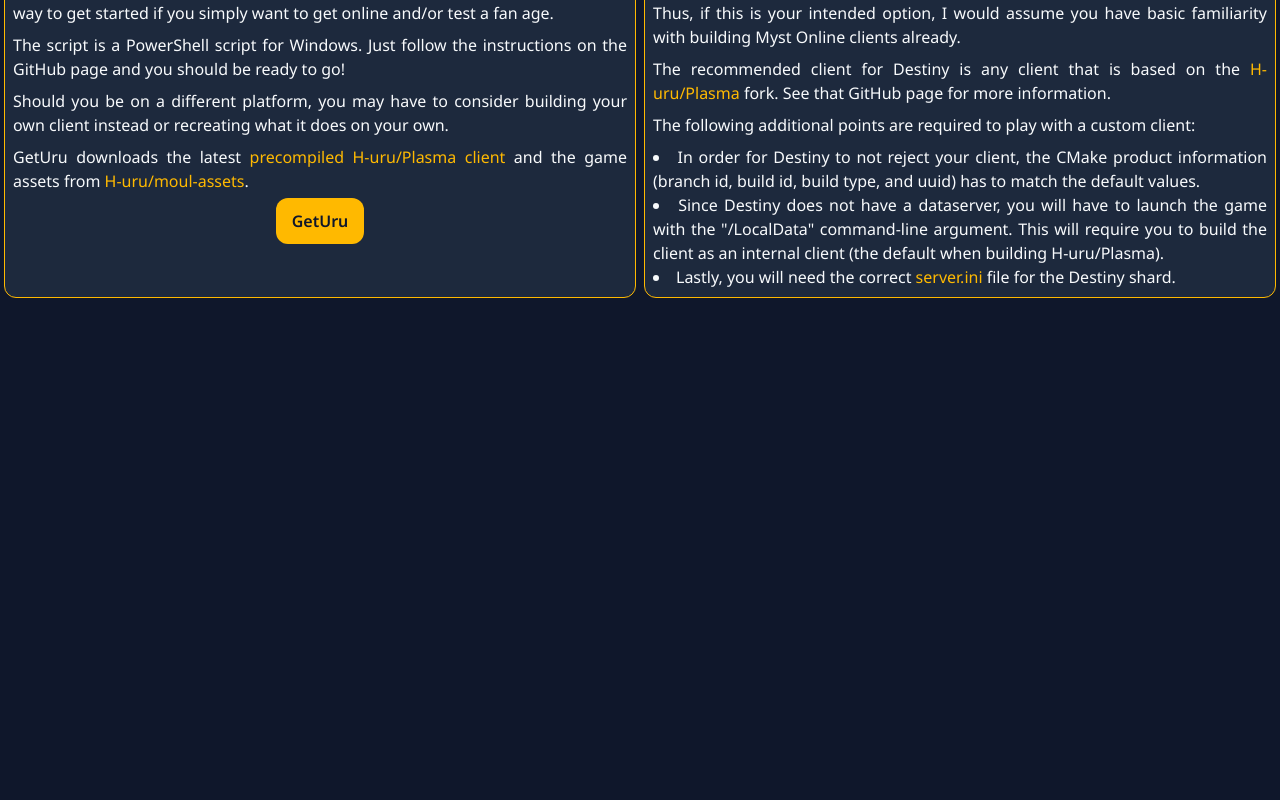
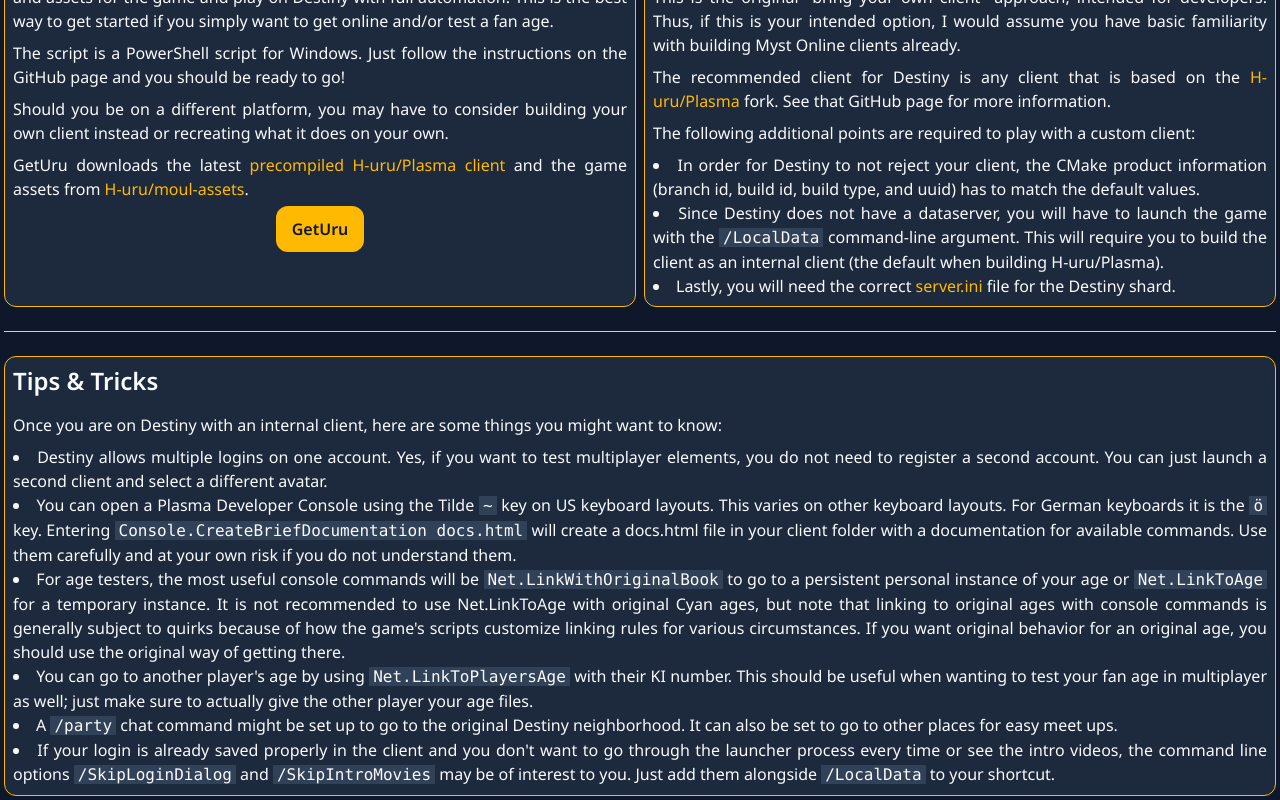
Before and after one commit to Mystler/destiny-web, a SvelteKit app: page /howto in a window 1280 px wide. Shown: the part 325-1125 px from the top of the page. Before the commit the page ends 800 px from the top, so only its background shows below. Built offline with nearby package versions, Linux system fonts and the light colour scheme; no server answers.

Commit message:
content: Add some more notes and a tips & tricks section

```diff
--- a/src/lib/components/TopNav.svelte
+++ b/src/lib/components/TopNav.svelte
@@ -5,7 +5,10 @@
   import { page } from "$app/state";
 </script>
 
-<div transition:slide class="mb-6 flex justify-between border-b border-b-slate-500 bg-slate-950 px-4 py-2">
+<div
+  transition:slide
+  class="top-0 mb-6 flex justify-between border-b border-b-slate-500 bg-slate-950 px-4 py-2 portrait:sticky"
+>
   <div class="menu flex items-center gap-8">
     <a href={resolve("/")} class="group flex items-center gap-2">
       <img src={logo} alt="Logo" class="w-16 not-group-hover:opacity-80" />
--- a/src/routes/(authenticated)/age-upload/+page.svelte
+++ b/src/routes/(authenticated)/age-upload/+page.svelte
@@ -41,7 +41,21 @@
   {/if}
 
   <p class="mt-8">
+    Once your files are up on the server, you can put the data files for your age into your game folder and go there.
+    The recommended way to do so is using the Plasma Console command <i>Net.LinkWithOriginalBook</i> (for a persistent
+    instance) or <i>Net.LinkToAge</i> (for a temporary instance). See more about the console in the tips and tricks
+    section
+    <a href={resolve("/howto#tips")}>here</a>.
+  </p>
+  <p>
     Please note that you will only need to upload these files again if any of these specific two files change.<br />
     For .age file this means adding new PRP pages. For .sdl files this means that you have manually added new versions.
   </p>
+  <p>
+    <i>
+      Special reminder: Generally speaking, you should never edit existing SDL version descriptors once they are on any
+      server. Adding, removing, or just moving variables inside the same version block will cause issues. When doing any
+      of these, make sure to create a new STATEDESC version in your SDL file and make your wanted changes there.
+    </i>
+  </p>
 </div>
--- a/src/routes/about/+page.svelte
+++ b/src/routes/about/+page.svelte
@@ -9,8 +9,8 @@
   <p>
     DestinyURU is run by Mystler.<br />
     If you have any questions and want to reach out, the best place to do so is via Discord. My user tag is
-    <i>mystler</i>. I am also on the Cyan Worlds and OpenURU Discord servers.<br />
-    Alternatively you can send me an e-mail at <i>developer (AT) mystler (DOT) eu</i>.
+    <code>mystler</code>. I am also on the Cyan Worlds and OpenURU Discord servers.<br />
+    Alternatively you can send me an e-mail at <code>developer (AT) mystler (DOT) eu</code>.
   </p>
   <p>
     The DestinyURU server is running on the <a href="https://github.com/H-uru/dirtsand" target="_blank" rel="noopener"
--- a/src/routes/fan-ages/+page.svelte
+++ b/src/routes/fan-ages/+page.svelte
@@ -12,10 +12,15 @@
 <div class="p-1">
   <p>Here is a list of the currently supported fan ages and their unique sequence prefix numbers.</p>
   <p>
+    These ages can be visited on Destiny, but be aware that you still need to get the game files for them yourself and
+    put them into the game folder in order to actually play there.
+  </p>
+  <p>
     If you are logged into the site, you can upload your own fan age using the <a
       href={resolve("/(authenticated)/age-upload")}>Age Uploader</a
-    > form. I will add it once I have processed your age.
+    > form. I will add it to this list once I have processed your age.
   </p>
+  <p>Sequence prefixes below 100 should be considered reserved by Cyan and not used for fan ages.</p>
   <table class="mx-auto text-left">
     <tbody>
       <tr><td>101</td><td>learningcurve</td></tr>
@@ -78,6 +83,6 @@
   }
 
   td {
-    padding: 4px;
+    padding: 4px 8px;
   }
 </style>
--- a/src/routes/howto/+page.svelte
+++ b/src/routes/howto/+page.svelte
@@ -11,7 +11,7 @@
 
 <h1>How To Play</h1>
 
-<div class="p-1">
+<div class="flex flex-col gap-2 p-1">
   <p>
     For DestinyURU, you are expected to bring your own client. As such, the shard has no fileserver or installer that
     will get all of the game files for you. However, you are not expected to know everything about URU clients, so there
@@ -19,7 +19,7 @@
   </p>
   <div class="grid gap-2 md:grid-cols-2">
     <Card>
-      <h3>Using GetUru</h3>
+      <h3 id="get-uru">Using GetUru</h3>
       <p>
         With the help of the <a href="https://github.com/Hoikas/GetUru" target="_blank" rel="noopener">GetUru</a> script by
         Hoikas, you can get the latest H-uru client and assets for the game and play on Destiny with full automation. This
@@ -47,7 +47,7 @@
       </p>
     </Card>
     <Card>
-      <h3>Compile your own Client</h3>
+      <h3 id="compile-client">Compile your own Client</h3>
       <p>
         If you don't use GetUru, then you will have to source and build the client yourself. This is the original "bring
         your own client" approach, intended for developers. Thus, if this is your intended option, I would assume you
@@ -67,9 +67,8 @@
           type, and uuid) has to match the default values.
         </li>
         <li>
-          Since Destiny does not have a dataserver, you will have to launch the game with the "/LocalData" command-line
-          argument. This will require you to build the client as an internal client (the default when building
-          H-uru/Plasma).
+          Since Destiny does not have a dataserver, you will have to launch the game with the <code>/LocalData</code> command-line
+          argument. This will require you to build the client as an internal client (the default when building H-uru/Plasma).
         </li>
         <li>
           Lastly, you will need the correct <a href={asset("/server.ini")} download>server.ini</a> file for the Destiny shard.
@@ -77,4 +76,43 @@
       </ul>
     </Card>
   </div>
+  <hr />
+  <Card>
+    <h3 id="tips">Tips & Tricks</h3>
+    <p>Once you are on Destiny with an internal client, here are some things you might want to know:</p>
+    <ul class="list-inside list-disc">
+      <li>
+        Destiny allows multiple logins on one account. Yes, if you want to test multiplayer elements, you do not need to
+        register a second account. You can just launch a second client and select a different avatar.
+      </li>
+      <li>
+        You can open a Plasma Developer Console using the Tilde <code>~</code> key on US keyboard layouts. This varies
+        on other keyboard layouts. For German keyboards it is the <code>ö</code> key. Entering
+        <code>Console.CreateBriefDocumentation docs.html</code> will create a docs.html file in your client folder with a
+        documentation for available commands. Use them carefully and at your own risk if you do not understand them.
+      </li>
+      <li>
+        For age testers, the most useful console commands will be <code>Net.LinkWithOriginalBook</code> to go to a
+        persistent personal instance of your age or <code>Net.LinkToAge</code> for a temporary instance. It is not recommended
+        to use Net.LinkToAge with original Cyan ages, but note that linking to original ages with console commands is generally
+        subject to quirks because of how the game's scripts customize linking rules for various circumstances. If you want
+        original behavior for an original age, you should use the original way of getting there.
+      </li>
+      <li>
+        You can go to another player's age by using <code>Net.LinkToPlayersAge</code> with their KI number. This should be
+        useful when wanting to test your fan age in multiplayer as well; just make sure to actually give the other player
+        your age files.
+      </li>
+      <li>
+        A <code>/party</code> chat command might be set up to go to the original Destiny neighborhood. It can also be set
+        to go to other places for easy meet ups.
+      </li>
+      <li>
+        If your login is already saved properly in the client and you don't want to go through the launcher process
+        every time or see the intro videos, the command line options <code>/SkipLoginDialog</code> and
+        <code>/SkipIntroMovies</code>
+        may be of interest to you. Just add them alongside <code>/LocalData</code> to your shortcut.
+      </li>
+    </ul>
+  </Card>
 </div>
--- a/src/routes/layout.css
+++ b/src/routes/layout.css
@@ -111,6 +111,10 @@
     @apply my-4 text-amber-300;
   }
 
+  code {
+    @apply bg-slate-700 px-1;
+  }
+
   .error {
     @apply text-red-600;
   }
```
